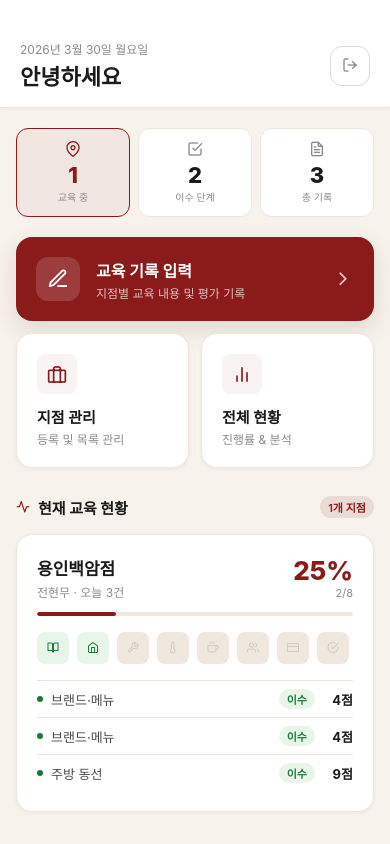
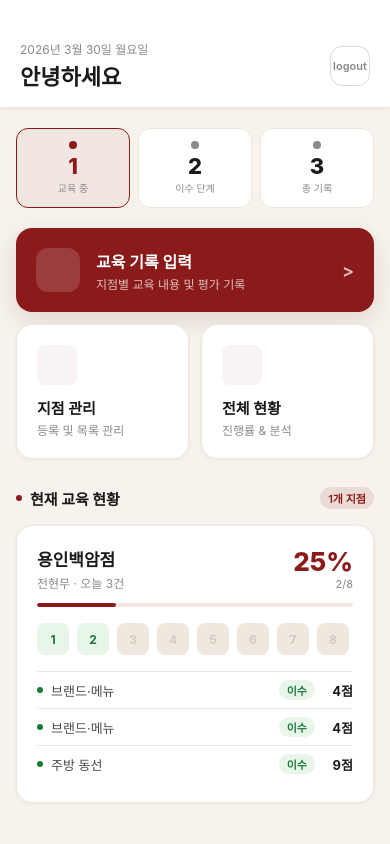
Before and after one commit to byunwooo/sunbi-edu, a React Native app: screen /Main in a window 390 px wide. Built offline with nearby package versions, Linux system fonts and the light colour scheme.

Commit message:
Fix: 모든 깨진 아이콘/특수문자 제거, 텍스트 기반 UI로 전환

```diff
--- a/App.js
+++ b/App.js
@@ -24,7 +24,7 @@ const screenOptions = {
 function BackButton({ onPress }) {
   return (
     <TouchableOpacity onPress={onPress} style={{ paddingRight: 12 }}>
-      <Text style={{ color: COLORS.white, fontSize: 18 }}>← 뒤로</Text>
+      <Text style={{ color: COLORS.white, fontSize: 15, fontWeight: '600' }}>{'< 뒤로'}</Text>
     </TouchableOpacity>
   );
 }
--- a/src/screens/BranchManageScreen.js
+++ b/src/screens/BranchManageScreen.js
@@ -3,7 +3,6 @@ import {
   View, Text, TextInput, TouchableOpacity, StyleSheet,
   ScrollView, Alert, Modal,
 } from 'react-native';
-import { Feather } from '@expo/vector-icons';
 import { COLORS, SPACING, RADIUS, SHADOW } from '../lib/constants';
 
 const INITIAL_BRANCHES = [
@@ -58,7 +57,7 @@ export default function BranchManageScreen() {
       {/* 검색 + 등록 */}
       <View style={styles.topBar}>
         <View style={styles.searchWrap}>
-          <Feather name="search" size={16} color={COLORS.textTertiary} style={{ marginRight: SPACING.sm }} />
+          <View style={{ width: 16, height: 16, marginRight: SPACING.sm }} />
           <TextInput
             style={styles.searchInput}
             placeholder="지점명 또는 점주 검색"
@@ -106,7 +105,7 @@ export default function BranchManageScreen() {
 
         {filtered.length === 0 && (
           <View style={styles.emptyState}>
-            <Feather name="inbox" size={48} color={COLORS.textTertiary} style={{ opacity: 0.3, marginBottom: SPACING.lg }} />
+            <Text style={{ fontSize: 32, color: COLORS.textTertiary, opacity: 0.3, marginBottom: SPACING.lg }}>-</Text>
             <Text style={styles.emptyText}>등록된 지점이 없습니다</Text>
             <Text style={styles.emptyDesc}>상단의 '+ 지점등록' 버튼으로 추가하세요</Text>
           </View>
--- a/src/screens/DashboardScreen.js
+++ b/src/screens/DashboardScreen.js
@@ -1,6 +1,5 @@
 import React from 'react';
 import { View, Text, StyleSheet, ScrollView } from 'react-native';
-import { Feather } from '@expo/vector-icons';
 import { COLORS, SPACING, RADIUS, SHADOW, CURRICULUM_STEPS } from '../lib/constants';
 
 const MOCK_DATA = [
@@ -89,11 +88,11 @@ export default function DashboardScreen() {
                 const done = branch.completedSteps.includes(step.id);
                 return (
                   <View key={step.id} style={[styles.stepItem, done && styles.stepItemDone]}>
-                    <Feather name={step.icon} size={12} color={done ? COLORS.success : COLORS.textTertiary} />
+                    <Text style={{ fontSize: 11, fontWeight: '700', color: done ? COLORS.success : COLORS.textTertiary }}>{step.id}</Text>
                     <Text style={[styles.stepLabel, done && styles.stepLabelDone]}>
                       {step.short}
                     </Text>
-                    {done && <Text style={styles.stepCheck}>✓</Text>}
+                    {done && <Text style={styles.stepCheck}>V</Text>}
                   </View>
                 );
               })}
--- a/src/screens/EducationRecordScreen.js
+++ b/src/screens/EducationRecordScreen.js
@@ -3,7 +3,6 @@ import {
   View, Text, TextInput, TouchableOpacity, StyleSheet,
   ScrollView, Alert, Modal, FlatList,
 } from 'react-native';
-import { Feather } from '@expo/vector-icons';
 import { COLORS, SPACING, RADIUS, SHADOW, CURRICULUM_STEPS } from '../lib/constants';
 
 const MOCK_BRANCHES = [
@@ -28,7 +27,7 @@ function Dropdown({ label, value, placeholder, options, onSelect, required }) {
         <Text style={value ? styles.dropdownText : styles.dropdownPlaceholder}>
           {value || placeholder || '선택하세요'}
         </Text>
-        <Text style={styles.dropdownChevron}>▾</Text>
+        <Text style={styles.dropdownChevron}>v</Text>
       </TouchableOpacity>
       <Modal visible={visible} transparent animationType="fade">
         <TouchableOpacity
@@ -48,7 +47,7 @@ function Dropdown({ label, value, placeholder, options, onSelect, required }) {
                   onPress={() => { onSelect(item); setVisible(false); }}
                   activeOpacity={0.7}
                 >
-                  {item.icon && <Feather name={item.icon} size={16} color={COLORS.primary} style={{ marginRight: SPACING.md }} />}
+                  {item.icon && <View style={{ width: 8, height: 8, borderRadius: 4, backgroundColor: COLORS.primary, marginRight: SPACING.md }} />}
                   <Text style={styles.modalItemText}>{item.label || item.name}</Text>
                 </TouchableOpacity>
               )}
@@ -135,7 +134,7 @@ export default function EducationRecordScreen({ navigation }) {
             onPress={() => setPassed(true)}
             activeOpacity={0.8}
           >
-            <Text style={styles.passIcon}>✓</Text>
+            <Text style={styles.passIcon}>O</Text>
             <Text style={[
               styles.passBtnText,
               passed === true && styles.passBtnTextActive,
@@ -149,7 +148,7 @@ export default function EducationRecordScreen({ navigation }) {
             onPress={() => setPassed(false)}
             activeOpacity={0.8}
           >
-            <Text style={styles.failIcon}>✗</Text>
+            <Text style={styles.failIcon}>X</Text>
             <Text style={[
               styles.passBtnText,
               passed === false && styles.failBtnTextActive,
--- a/src/screens/MainScreen.js
+++ b/src/screens/MainScreen.js
@@ -1,6 +1,5 @@
 import React, { useState } from 'react';
 import { View, Text, TouchableOpacity, StyleSheet, ScrollView } from 'react-native';
-import { Feather } from '@expo/vector-icons';
 import { COLORS, SPACING, RADIUS, SHADOW, CURRICULUM_STEPS } from '../lib/constants';
 
 const MOCK_BRANCHES = [
@@ -26,7 +25,7 @@ export default function MainScreen({ navigation }) {
             <Text style={styles.greeting}>안녕하세요</Text>
           </View>
           <TouchableOpacity style={styles.logoutBtn} onPress={() => navigation.replace('Login')}>
-            <Feather name="log-out" size={16} color={COLORS.textTertiary} />
+            <Text style={{ fontSize: 11, color: COLORS.textTertiary, fontWeight: '600' }}>logout</Text>
           </TouchableOpacity>
         </View>
       </View>
@@ -39,7 +38,7 @@ export default function MainScreen({ navigation }) {
             { val: totalRecords, label: '총 기록', icon: 'file-text' },
           ].map((s, i) => (
             <View key={i} style={[styles.statCard, s.accent && styles.statCardAccent]}>
-              <Feather name={s.icon} size={16} color={s.accent ? COLORS.primary : COLORS.textTertiary} />
+              <View style={{ width: 8, height: 8, borderRadius: 4, backgroundColor: s.accent ? COLORS.primary : COLORS.textTertiary }} />
               <Text style={[styles.statValue, s.accent && { color: COLORS.primary }]}>{s.val}</Text>
               <Text style={styles.statLabel}>{s.label}</Text>
             </View>
@@ -48,30 +47,30 @@ export default function MainScreen({ navigation }) {
 
         <TouchableOpacity style={styles.primaryCard} activeOpacity={0.9} onPress={() => navigation.navigate('EducationRecord')}>
           <View style={styles.primaryCardRow}>
-            <View style={styles.primaryIconWrap}><Feather name="edit-3" size={22} color={COLORS.textOnPrimary} /></View>
+            <View style={styles.primaryIconWrap} />
             <View style={{ flex: 1 }}>
               <Text style={styles.primaryTitle}>교육 기록 입력</Text>
               <Text style={styles.primaryDesc}>지점별 교육 내용 및 평가 기록</Text>
             </View>
-            <Feather name="chevron-right" size={22} color={COLORS.textOnPrimaryMuted} />
+            <Text style={{ fontSize: 18, color: COLORS.textOnPrimaryMuted, fontWeight: '600' }}>{'>'}</Text>
           </View>
         </TouchableOpacity>
 
         <View style={styles.menuGrid}>
           <TouchableOpacity style={styles.menuCard} activeOpacity={0.9} onPress={() => navigation.navigate('BranchManage')}>
-            <View style={styles.menuIconWrap}><Feather name="briefcase" size={20} color={COLORS.primary} /></View>
+            <View style={styles.menuIconWrap} />
             <Text style={styles.menuTitle}>지점 관리</Text>
             <Text style={styles.menuDesc}>등록 및 목록 관리</Text>
           </TouchableOpacity>
           <TouchableOpacity style={styles.menuCard} activeOpacity={0.9} onPress={() => navigation.navigate('Dashboard')}>
-            <View style={styles.menuIconWrap}><Feather name="bar-chart-2" size={20} color={COLORS.primary} /></View>
+            <View style={styles.menuIconWrap} />
             <Text style={styles.menuTitle}>전체 현황</Text>
             <Text style={styles.menuDesc}>진행률 & 분석</Text>
           </TouchableOpacity>
         </View>
 
         <View style={styles.sectionRow}>
-          <Feather name="activity" size={14} color={COLORS.primary} />
+          <View style={{ width: 6, height: 6, borderRadius: 3, backgroundColor: COLORS.primary }} />
           <Text style={styles.sectionTitle}>현재 교육 현황</Text>
           <View style={styles.badge}><Text style={styles.badgeText}>{branches.length}개 지점</Text></View>
         </View>
@@ -97,7 +96,7 @@ export default function MainScreen({ navigation }) {
                   const done = branch.records.some(r => r.step === step.id && r.passed);
                   return (
                     <View key={step.id} style={[styles.stepChip, done && styles.stepChipDone]}>
-                      <Feather name={step.icon} size={12} color={done ? COLORS.success : COLORS.textTertiary} style={{ opacity: done ? 1 : 0.3 }} />
+                      <Text style={{ fontSize: 12, fontWeight: '700', color: done ? COLORS.success : COLORS.textTertiary, opacity: done ? 1 : 0.3 }}>{step.id}</Text>
                     </View>
                   );
                 })}
```
